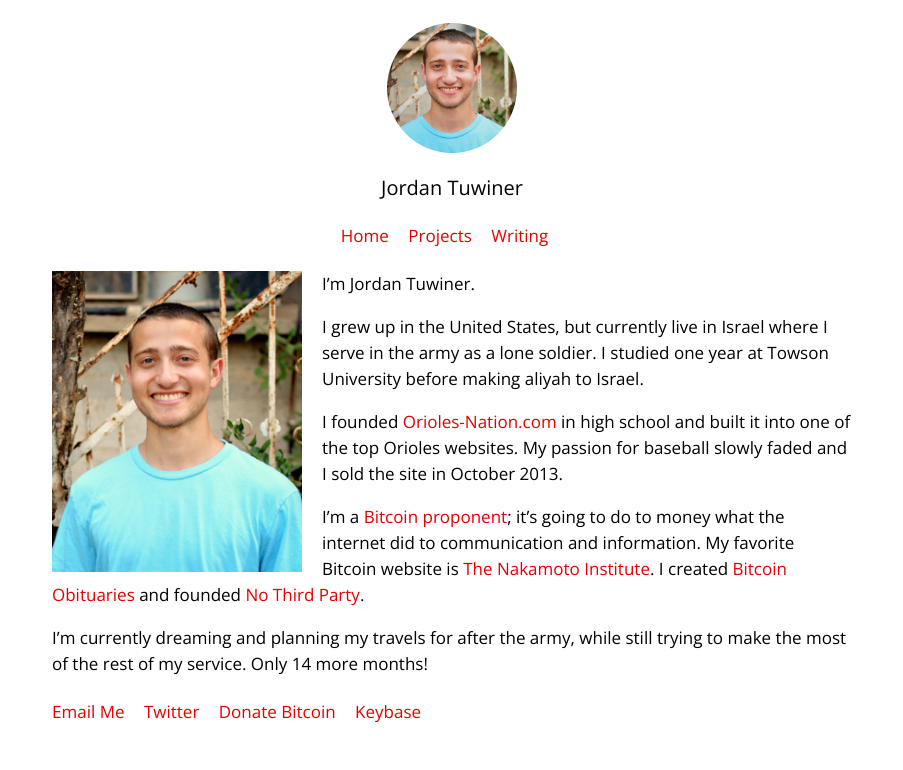
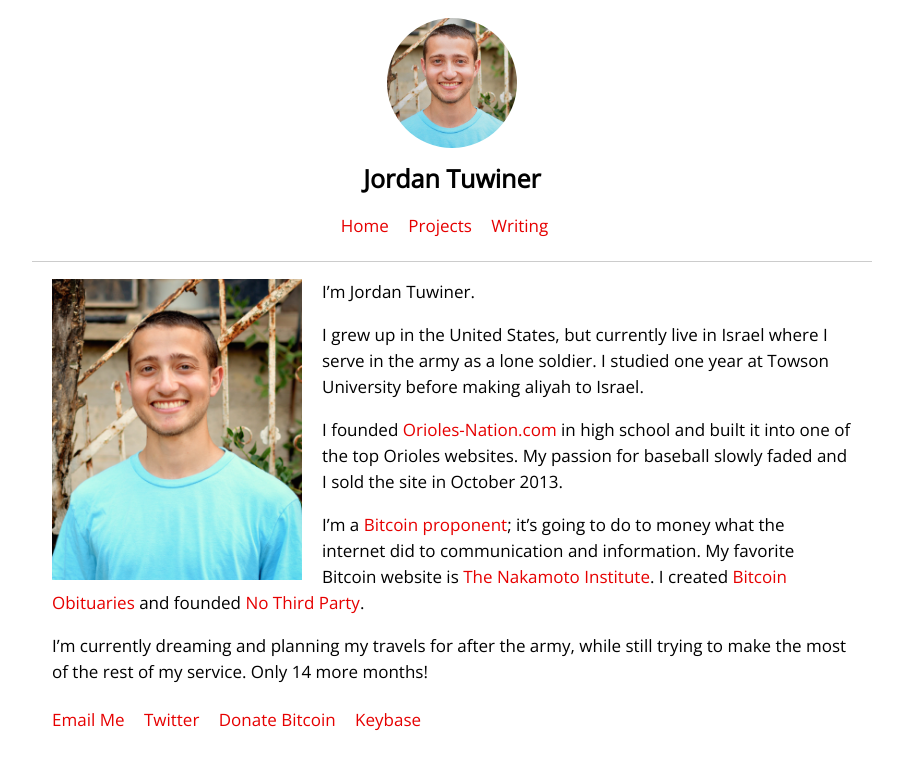
Before and after one commit to johnrlive/jt-com, a Jekyll site: the page built from index.html, in a window 1280 px wide. Shown: the top 770 px of the page, without its empty margins (188-1091 px from the left). Built offline with Jekyll 4.4.1, drawn with Linux system fonts in a browser that asks for light colours.

Commit message:
Make name bigger

```diff
--- a/css/style.css
+++ b/css/style.css
@@ -33,17 +33,19 @@ blockquote {
 /* Header */
 
 header {
-	text-align: center;
+    border-bottom: 1px solid #ccc;
+    text-align: center;
 }
 
 .header-name {
-	font-size: 20px;
+    font-size: 25px;
+    font-weight: bold;
 }
 
 .header-image {
 	border-radius: 50%;
 	width: 130px;
-	margin: 15px 0 15px 0;
+	margin: 10px 0;
 	height: 130px;
 }
 
```
